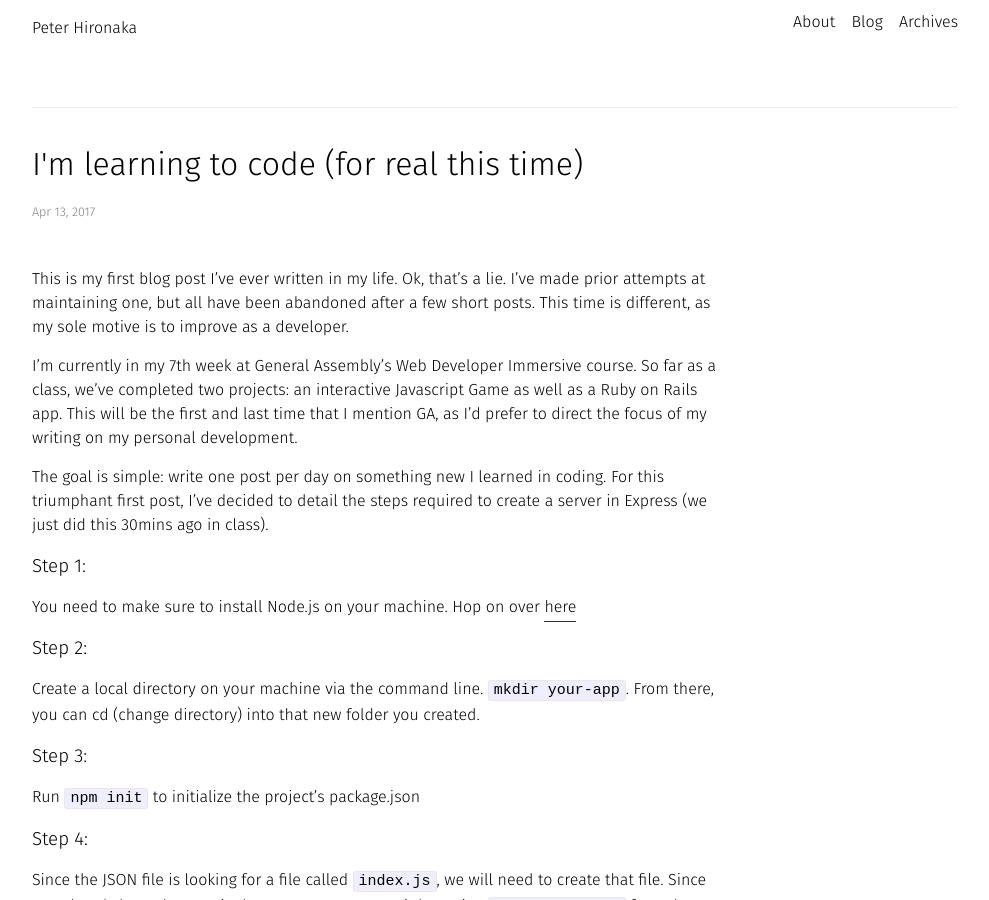
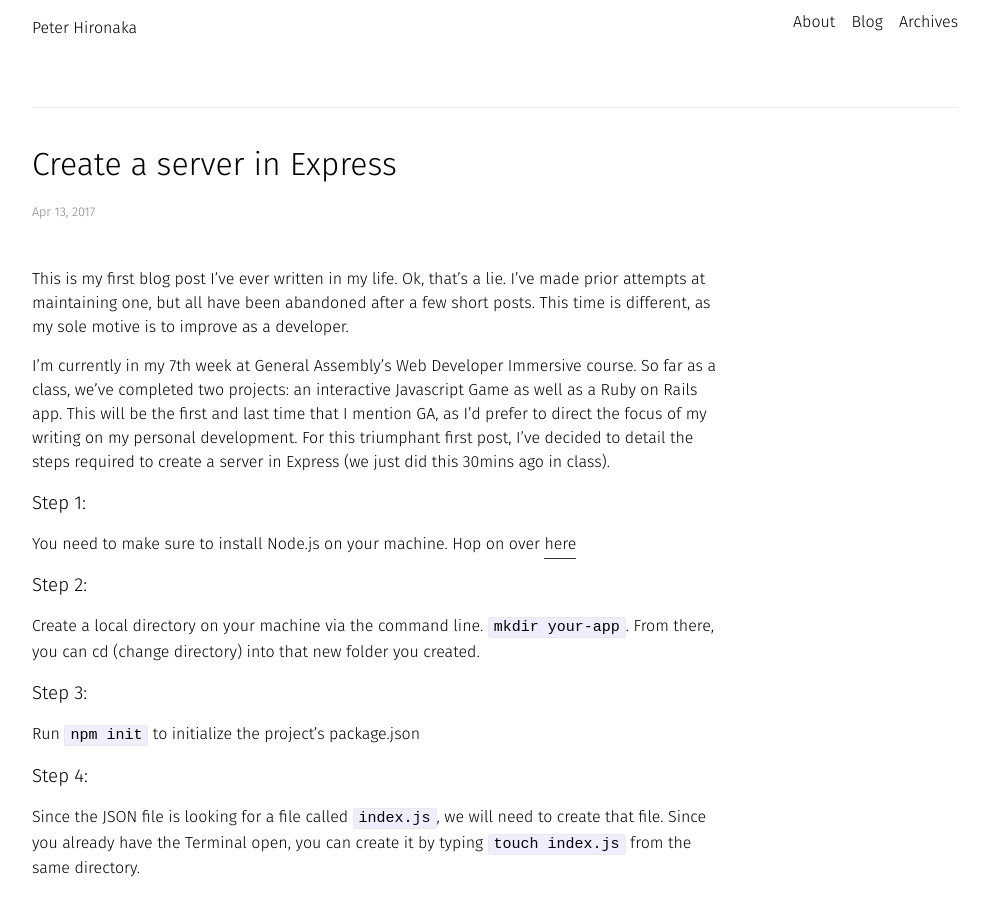
Before and after one commit to PHironaka/p-hironaka, a Jekyll site: the page built from _posts/2017-04-13-create-a-server-in-express.markdown, in a window 1280 px wide and 900 px high. Shown: the whole window, without its empty margins (145-1134 px from the left). Built offline with Jekyll 4.4.1, drawn with Linux system fonts in a browser that asks for light colours; nearby versions of some CDN libraries; our own code applies the rules of GitHub Pages for plain Markdown files; library files that are not in the unit come from our copies; a script that is not in the unit is left out.

Commit message:
Updated Create A Server In Express and 1 other file

```diff
--- a/_posts/2017-04-13-im-learning-to-code-for-real-this-time.markdown
+++ b/_posts/2017-04-13-create-a-server-in-express.markdown
@@ -1,5 +1,5 @@
 ---
-title: I'm learning to code (for real this time)
+title: Create a server in Express
 date: 2017-04-13 17:50:00 Z
 tags:
 - node.js
@@ -8,9 +8,7 @@
 
 This is my first blog post I've ever written in my life. Ok, that's a lie. I've made prior attempts at maintaining one, but all have been abandoned after a few short posts. This time is different, as my sole motive is to improve as a developer.
 
-I'm currently in my 7th week at General Assembly's Web Developer Immersive course. So far as a class, we've completed two projects: an interactive Javascript Game as well as a Ruby on Rails app. This will be the first and last time that I mention GA, as I'd prefer to direct the focus of my writing on my personal development.
-
-The goal is simple: write one post per day on something new I learned in coding. For this triumphant first post, I've decided to detail the steps required to create a server in Express (we just did this 30mins ago in class).
+I'm currently in my 7th week at General Assembly's Web Developer Immersive course. So far as a class, we've completed two projects: an interactive Javascript Game as well as a Ruby on Rails app. This will be the first and last time that I mention GA, as I'd prefer to direct the focus of my writing on my personal development. For this triumphant first post, I've decided to detail the steps required to create a server in Express (we just did this 30mins ago in class).
 
 ### Step 1:
 You need to make sure to install Node.js on your machine. Hop on over [here](https://nodejs.org/en/)
```
